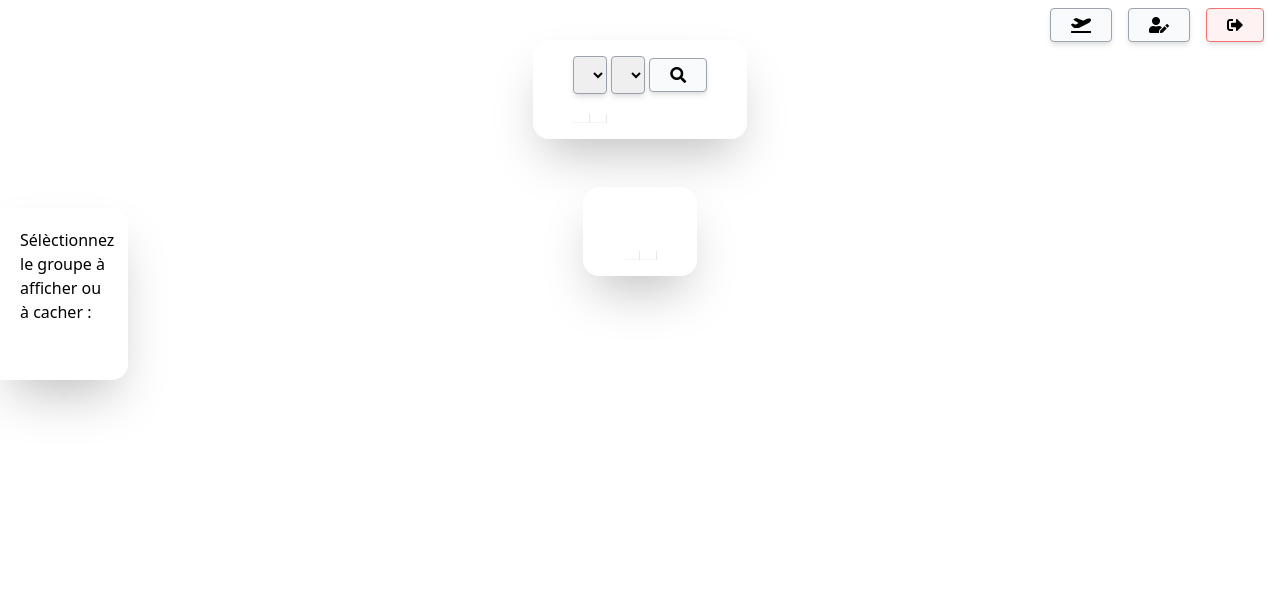
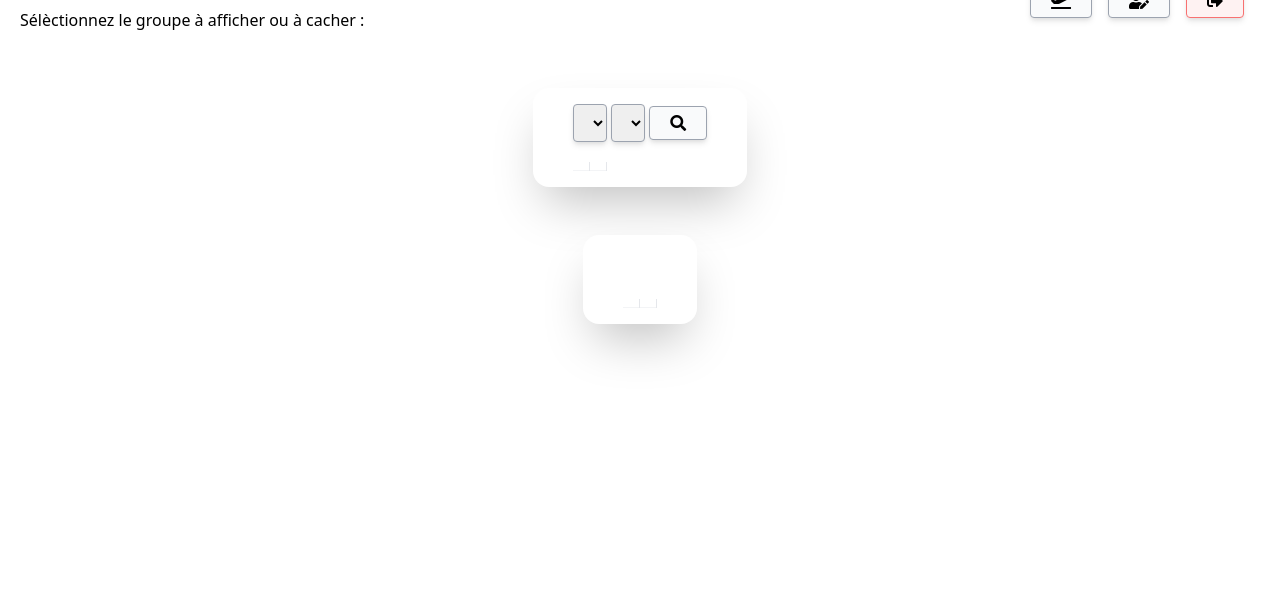
Before and after one commit to RomainChardon/CalendrierVacance, a Symfony app: template templates/calendrier/index.html.twig in a window 1280 px wide. Shown: the top 607 px of the page. Run offline with Twig, Linux system fonts and the light colour scheme; the template is opened without the code that fills it, so the values that code supplies are empty; some libraries are stand-ins or nearby versions.

Commit message:
C'est fini

```diff
--- a/src/Controller/Controller.php
+++ b/src/Controller/Controller.php
@@ -111,7 +111,7 @@ class Controller extends AbstractController
         $vacances->setAutoriser('1');
 
         $manager->flush();
-        return $this->redirectToRoute("index");
+        return $this->redirectToRoute("calendrier");
     }
 
     #[Route('/nonAutoriseVacance/{id}/modif', name: 'nonAutorise_vacance')]
@@ -122,13 +122,13 @@ class Controller extends AbstractController
         $vacances->setAutoriser('0');
 
         $manager->flush();
-        return $this->redirectToRoute("index");
+        return $this->redirectToRoute("calendrier");
     }
 
     #[Route('/etat_vacance/{id}/confirmation', name:'etat_vacance')]
     public function afficherEtat(Vacances $vacances,EntityManagerInterface $manager): Response
     {
-        return $this->render('/utilisateur/confSupprUser.html.twig', [
+        return $this->render('/etatVacance.html.twig', [
             'vacanceID' => $vacances
         ]);
     }
--- a/templates/calendrier/index.html.twig
+++ b/templates/calendrier/index.html.twig
@@ -4,19 +4,18 @@
 
 {% block body %}
 {% include "include/notif.html.twig" %}
-<div class=" fixed flex justify-start items-center h-screen ">
-    <div class="fixed h-3/6 ">
-        <div class="flex flex-col px-5 py-5 w-32 shadow-2xl mx-auto rounded-r-2xl bg-white">
-            <p class="mb-3">Sélèctionnez le groupe à afficher ou à cacher :</p> <br>
+
+
+<div class="h-20">
+    <div class="flex flex-row mt-2 ml-5 justify-start">
+        <div class="">
+                <p class="">Sélèctionnez le groupe à afficher ou à cacher :</p>
                 {% for groupes in tousLesGroupes %}
                     <button class="border border-gray-400 shadow-md rounded mb-2 hover:bg-gray-400 p-1" style="background-color: {{ groupes.couleur }};" onclick="afficherGroupe('{{groupes.nomGroupe}}')">{{groupes.nomGroupe}}</button>
                 {% endfor %}
         </div>
     </div>
-</div>
-
-<div class="h-8">
-    <div class="flex flex-row mt-2 justify-end">
+    <div class="flex flex-row mr-5 -mt-12 justify-end">
         <form action="{{ path('index') }}" method="POST">
             <button type="submit" class="border border-gray-400 bg-gray-50 shadow-md rounded p-1 px-5 mr-4 hover:bg-gray-400 transition duration-200"><i class="fas fa-plane-departure"></i></button></form>
         {% if is_granted('ROLE_ADMIN') %}
@@ -69,11 +68,11 @@
                                 {% for i in vacance %}
                                     {% if i.enVacances %}
                                     {% if i.attente == true %}
-                                    <a href=""><i class="fas fa-clock"></i></a>
+                                    <a href="{{ path('etat_vacance',{'id':i.id})}}"><i class="fas fa-clock"></i></a>
                                     {% elseif i.autoriser == true %}
-                                    <a href=""><i class="fas fa-check-circle"></i></a>
+                                        <a href="{{ path('etat_vacance',{'id':i.id})}}"><i class="fas fa-check-circle"></i></a>
                                     {% else %}
-                                    <a href=""><i class="fas fa-times-circle"></i></a>
+                                        <a href="{{ path('etat_vacance',{'id':i.id})}}"><i class="fas fa-times-circle"></i></a>
                                     {% endif %}
                                     {% endif %}
                                 {% endfor %}
```
Also changed, not shown: templates/etatVacance.html.twig (added, +28 -0 lines). Lines whose indentation alone changed are shown as unchanged.
